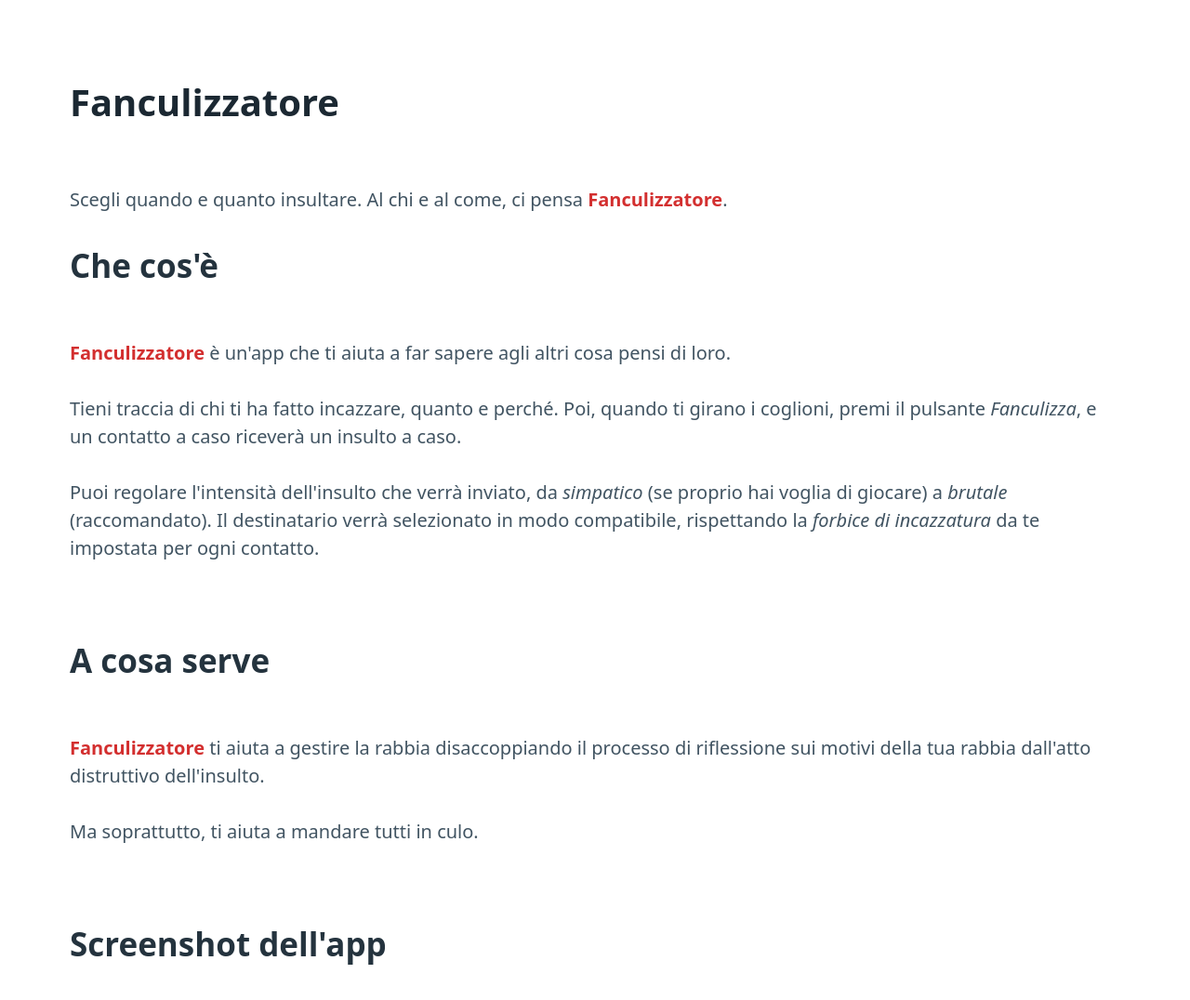
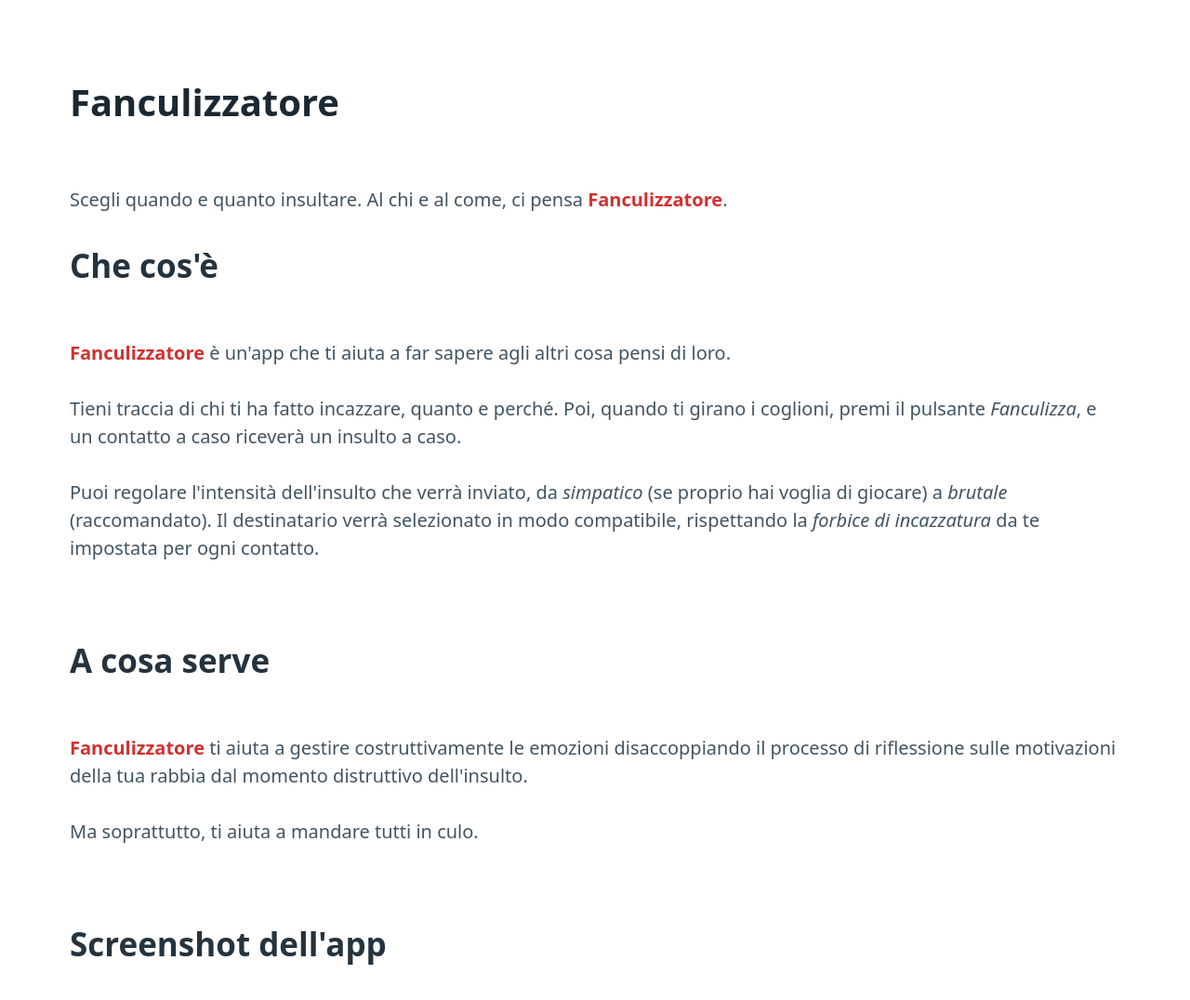
Before and after one commit to diego-conti/fanculizza, a website: page index.html in a window 1280 px wide. Shown: the top 1076 px of the page at 93% size. Drawn offline with nearby package versions, Linux system fonts and the light colour scheme.

Commit message:
ritoccato index.html

```diff
--- a/index.html
+++ b/index.html
@@ -23,7 +23,7 @@
 
         <section>
             <h2>A cosa serve</h2>
-            <p><span class="highlight-fanculizzatore">Fanculizzatore</span> ti aiuta a gestire la rabbia disaccoppiando il processo di riflessione sui motivi della tua rabbia dall'atto distruttivo dell'insulto.</p>
+            <p><span class="highlight-fanculizzatore">Fanculizzatore</span> ti aiuta a gestire costruttivamente le emozioni disaccoppiando il processo di riflessione sulle motivazioni della tua rabbia dal momento distruttivo dell'insulto.</p>
             <p> Ma soprattutto, ti aiuta a mandare tutti in culo.</p>
         </section>
 
```
